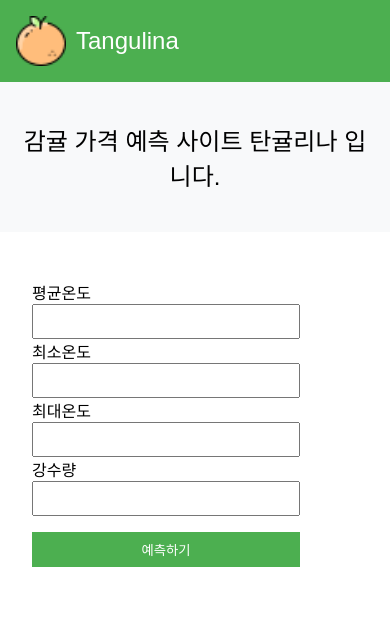
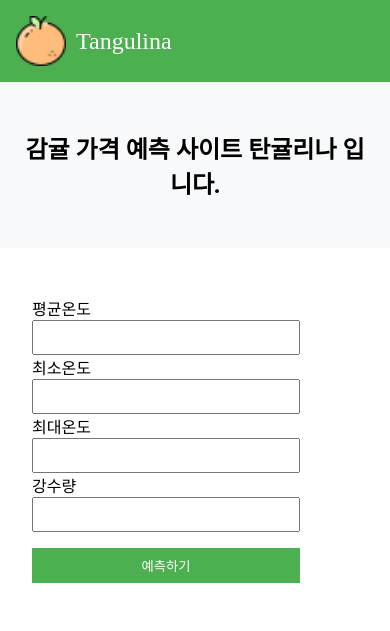
Before and after one commit to routingg/tangerine_price_prediction, a Flask app: page / in a window 390 px wide. Shown: the top 631 px of the page. Before the commit the page ends 567 px from the top, so only its background shows below. Run offline with Flask 3, Linux system fonts and the light colour scheme; data that the repository does not hold is empty; some web fonts are replaced.

Commit message:
edit css font and model

```diff
--- a/data/norm.py
+++ b/data/norm.py
@@ -1,7 +1,6 @@
 import pandas as pd
 import numpy as np
 
-# 데이터 불러오기
 price_data = pd.read_csv('price_data.csv', parse_dates=['date'], date_parser=lambda x: pd.to_datetime(x, format='%Y%m%d'))
 weather_data = pd.read_csv('weather_data.csv', parse_dates=['date'])
 
--- a/static/css/style.css
+++ b/static/css/style.css
@@ -1,6 +1,21 @@
-/* 전역 스타일 */
+@font-face {
+  font-family: "Cafe24Ssurround";
+  src: url("https://cdn.jsdelivr.net/gh/projectnoonnu/noonfonts_2105_2@1.0/Cafe24Ssurround.woff")
+    format("woff");
+  font-weight: normal;
+  font-style: normal;
+}
+
+@font-face {
+  font-family: "EF_jejudoldam";
+  src: url("https://cdn.jsdelivr.net/gh/projectnoonnu/noonfonts_2210-EF@1.0/EF_jejudoldam.woff2")
+    format("woff2");
+  font-weight: normal;
+  font-style: normal;
+}
+
 body {
-  font-family: Arial, sans-serif;
+  font-family: sans-serif;
   margin: 0;
   padding: 0;
 }
@@ -29,6 +44,7 @@ body {
   color: white;
   text-decoration: none;
   font-size: 1.5rem;
+  font-family: "EF_jejudoldam";
 }
 
 .navbar_menu {
@@ -42,6 +58,7 @@ body {
 .introduction {
   padding: 1rem;
   text-align: center;
+  font-family: "Cafe24Ssurround";
   font-size: 1.5rem;
   background-color: #f8f9fa;
   margin-bottom: 1rem;
@@ -75,7 +92,7 @@ body {
 .form-wrapper button {
   width: 100%;
   padding: 0.5rem;
-  margin-top: 1rem; /* 추가한 부분 */
+  margin-top: 1rem;
   background-color: #4caf50;
   color: white;
   border: none;
@@ -102,8 +119,8 @@ body {
 }
 
 /* 반응형 스타일 */
+/* PC 버전 스타일 */
 @media screen and (min-width: 768px) {
-  /* PC 버전 스타일 */
   .main-content {
     display: flex;
     width: 100%;
@@ -131,8 +148,8 @@ body {
   }
 }
 
+/* 모바일 버전 스타일 */
 @media screen and (max-width: 767px) {
-  /* 모바일 버전 스타일 */
   .left-side,
   .right-side {
     width: 100%;
@@ -141,7 +158,7 @@ body {
   .price-chart-container,
   .weather-chart-container {
     width: 100%;
-    max-width: 100%; /* 수정된 부분 */
+    max-width: 100%;
     margin: 2rem 0;
   }
 }
--- a/templates/index.html
+++ b/templates/index.html
@@ -17,7 +17,7 @@
       </div>
     </nav>
     <div class="introduction">
-      <p>감귤 가격 예측 사이트 탄귤리나 입니다.</p>
+      <h4>감귤 가격 예측 사이트 탄귤리나 입니다.</h1>
     </div>
     <div class="main-content">
       <div class="left-side">
```
Also changed, not shown: model/model.py (+2 -5 lines), 1 other file.
